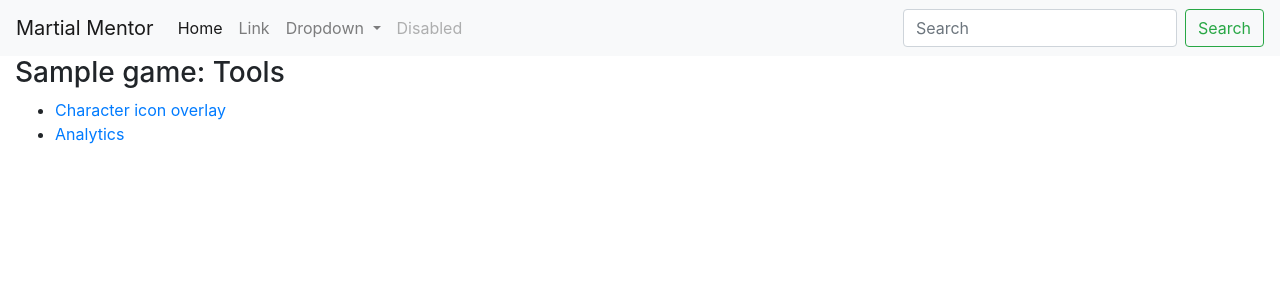
After one commit to MateoElProgramador/Martial-Mentor, a Django app: page /game/1/ in a window 1280 px wide. The commit adds this page. Shown: the top 300 px of the page. Run offline with Django 3.2, Linux system fonts and the light colour scheme; tables that the repository leaves empty hold one stand-in row (values such as "Sample post").

Commit message:
Add tools page, move game detail page to character overlay page, tweak URLconfs/paths

```diff
--- a/mentor/templates/mentor/index.html
+++ b/mentor/templates/mentor/index.html
@@ -9,7 +9,7 @@
 
     <ul>
     {% for game in game_list %}
-        <li><a href="{% url 'mentor:game_detail' game.id %}">{{game}}</a></li>
+        <li><a href="{% url 'mentor:tools' game.id %}">{{game}}</a></li>
     {% endfor %}
     </ul>
 </div>
--- /dev/null
+++ b/mentor/templates/mentor/tools.html
@@ -0,0 +1,16 @@
+{% extends "layout.html" %}
+
+{% block title %}{{game}}: Tools{% endblock %}
+
+{% block content %}
+
+<div class="container-fluid">
+    <h3>{{game}}: Tools</h3>
+
+    <ul>
+        <li><a href="{% url 'mentor:char_overlay' game.id %}">Character icon overlay</a> </li>
+        <li><a href="#">Analytics</a></li>
+    </ul>
+</div>
+
+{% endblock %}
--- a/mentor/urls.py
+++ b/mentor/urls.py
@@ -5,5 +5,7 @@ app_name = 'mentor'
 
 urlpatterns = [
     path('', views.GameIndexView.as_view(), name='index'),
-    path('game/<int:pk>', views.GameDetailView.as_view(), name='game_detail'),
+    path('game/', views.GameIndexView.as_view(), name='alt_index'),
+    path('game/<int:game_id>/', views.tools, name='tools'),
+    path('game/<int:pk>/char-overlay/', views.GameDetailView.as_view(), name='char_overlay'),
 ]
--- a/mentor/views.py
+++ b/mentor/views.py
@@ -26,6 +26,13 @@ class GameIndexView(generic.ListView):
     template_name = 'mentor/index.html'
 
 
+def tools(request, game_id):
+    """Shows list of tools for selected game. Not that useful a page, will probably remove later."""
+    game = Game.objects.get(pk=game_id)
+    return render(request, 'mentor/tools.html', {'game': game})
+
+
 class GameDetailView(generic.DetailView):
+    """Used for character overlay."""
     model = Game
     template_name = 'mentor/game_detail.html'
```
